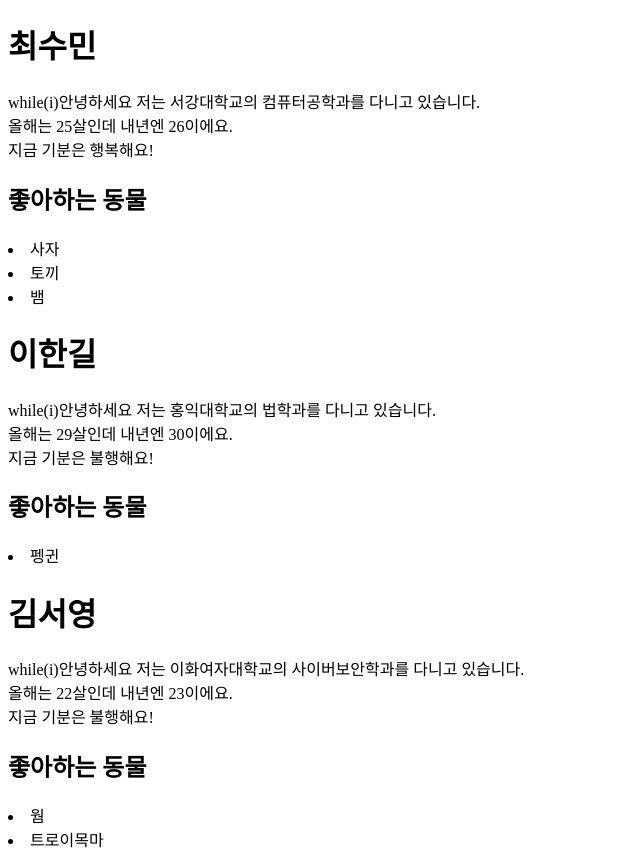
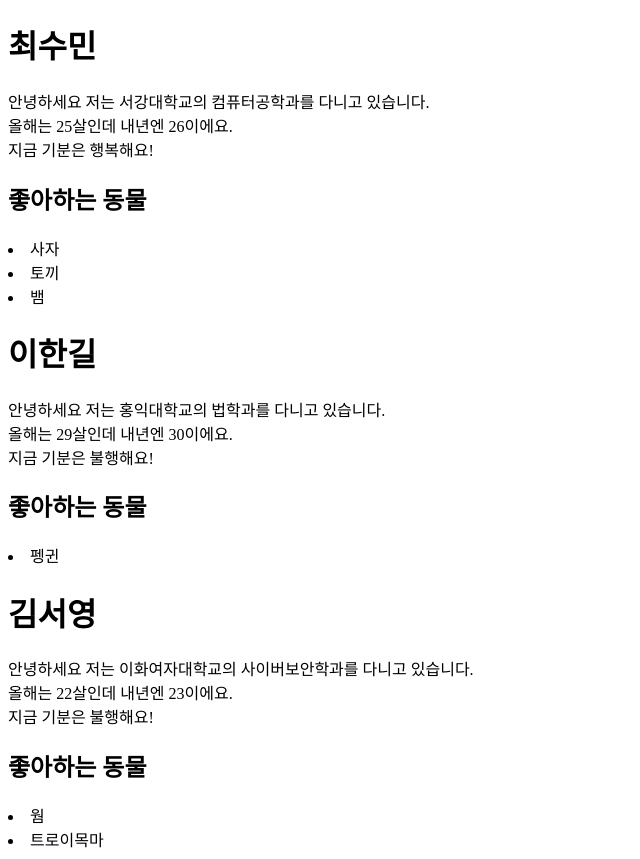
Before and after one commit to ybh1760/react-profile, a React (Create React App) app: page / in a window 1280 px wide. Shown: the whole page, without its empty margins (0-640 px from the left). Built offline with nearby package versions, Linux system fonts and the light colour scheme.

Commit message:
Readme작성 & 오타수정

```diff
--- a/src/components/Card.js
+++ b/src/components/Card.js
@@ -13,7 +13,6 @@ class Card extends Component {
     return (
         <div className="card">
             <h1>{this.props.name}</h1>
-            while(i)
             {this.props.desc[0]}<br/>
             {this.props.desc[1]}<br/>
             {this.props.desc[2]}<br/>
```
Also changed, not shown: 1 other file (tests, documents, lock files or other folders).
